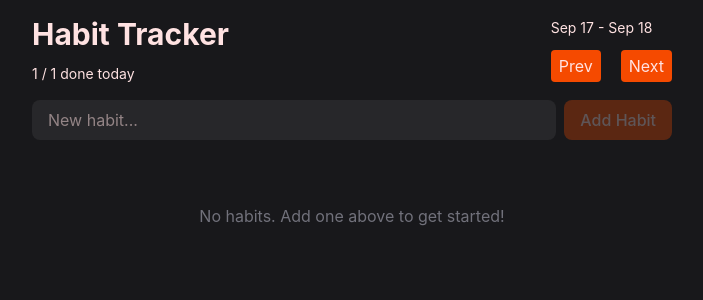
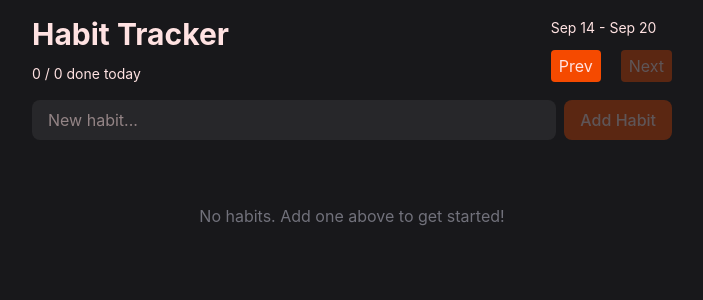
Before and after one commit to hedysom/habitTracker, a React (Vite) app: page / in a window 1280 px wide. Shown: the top 300 px of the page, without its empty margins (288-991 px from the left). Built offline with nearby package versions, Linux system fonts and the light colour scheme.

Commit message:
Header: done number, the date range are reactive now, implemented Prev and Next

```diff
--- a/src/App.tsx
+++ b/src/App.tsx
@@ -2,16 +2,30 @@
 import { HabitForm } from "./components/HabitForm";
 import HabitsList from "./components/HabitsList";
 import { HabitProvider } from "./context/HabitProvider";
+import { addWeeks, eachDayOfInterval, endOfWeek, startOfWeek } from "date-fns";
+import { useState } from "react";
 
 export default function App() {
+  const [weekOffset, setWeekOffset] = useState(0);
 
+
+  const week = addWeeks(new Date(), weekOffset);
+  // could have used a state also for visibleDates but it can be derived from the state of the thing actually changing on the screen (avoid out of sync moments)
+  const visibleDates = eachDayOfInterval({
+    start: startOfWeek(week, { weekStartsOn: 1 }),
+    end: endOfWeek(week, { weekStartsOn: 1 }),
+  });
 
   return (
     <div className="max-w-2xl mx-auto p-4 flex flex-col gap-4">
       <HabitProvider>
-        <Header />
+        <Header
+          visibleDates={visibleDates}
+          onNext={() => setWeekOffset((o) => o + 1)}
+          onPrev={() => setWeekOffset((o) => o - 1)}
+        />
         <HabitForm />
-        <HabitsList/>
+        <HabitsList />
       </HabitProvider>
     </div>
   );
--- a/src/components/Header.tsx
+++ b/src/components/Header.tsx
@@ -1,18 +1,37 @@
+import { isToday, format } from "date-fns";
+import { useHabits } from "../context/useHabits";
 import { Button } from "./Button";
 
-export function Header() {
+type HeaderProps = {
+  visibleDates: Date[];
+  onPrev: () => void;
+  onNext: () => void;
+};
+
+export function Header({ visibleDates, onPrev, onNext }: HeaderProps) {
+  const { habits } = useHabits();
+
+  const doneToday = habits.filter((h) =>
+    h.completions.some((c) => isToday(c)),
+  ).length;
+
+  const dateRange = `${format(visibleDates[0], "MMM d")} - ${format(visibleDates.at(-1)!, "MMM d")}`;
+
   return (
     <header className="flex items-center justify-between">
       <div className="flex flex-col gap-3">
         <h1 className="text-3xl font-bold">Habit Tracker</h1>
-        <span className="text-zinc-402 text-sm">1 / 1 done today</span>
+        <span className="text-zinc-402 text-sm">
+          {" "}
+          {doneToday} / {habits.length} done today
+        </span>
       </div>
 
       <div className="flex flex-col gap-3">
-        <span className="text-zinc-402 text-sm">Sep 17 - Sep 18</span>
+        <span className="text-zinc-402 text-sm">{dateRange}</span>
         <div className="flex items-center gap-5">
-          <Button>Prev</Button>
-          <Button>Next</Button>
+          <Button onClick={onPrev}>Prev</Button>
+          <Button onClick={onNext} disabled = {visibleDates.some(d => isToday(d))}>Next</Button>
         </div>
       </div>
     </header>
```
